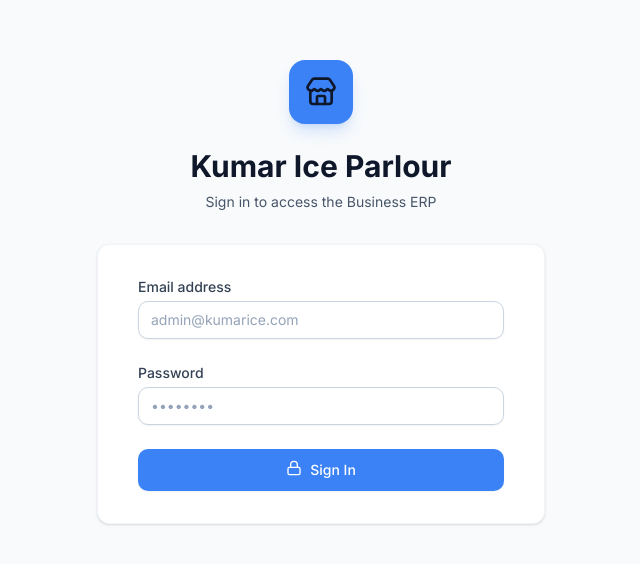
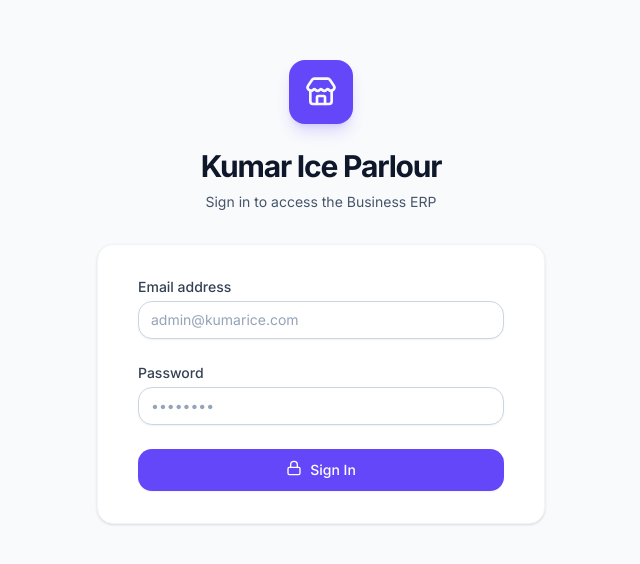
Before and after one commit to Pratul-Kumar/kumariceplaour, a React (Vite) app: page /login in a window 1280 px wide. Shown: the part 108-672 px from the top of the page, without its empty margins (319-959 px from the left). Built offline with nearby package versions, Linux system fonts and the light colour scheme; no server answers.

Commit message:
fix: strip undefined fields before saving staff to Firestore

```diff
--- a/src/App.tsx
+++ b/src/App.tsx
@@ -21,7 +21,7 @@ const HistoryReports = lazy(() => import("@/pages/HistoryReports").then(m => ({
 const FullPageLoader = ({ message = "Connecting to Cloud..." }: { message?: string }) => (
   <div className="h-screen w-full flex items-center justify-center bg-background">
     <div className="flex flex-col items-center gap-3">
-      <div className="w-16 h-16 rounded-2xl bg-white flex items-center justify-center shadow-lg border border-border/50">
+      <div className="w-16 h-16 rounded-2xl flex items-center justify-center shadow-lg">
         <img src="/logo.png" alt="Logo" className="w-12 h-12 object-contain" />
       </div>
       <Loader2 className="h-6 w-6 animate-spin text-primary" />
--- a/src/index.css
+++ b/src/index.css
@@ -1,128 +1,232 @@
-/* Font loaded via index.html <link> tag for optimal preconnect performance */
-
 @tailwind base;
 @tailwind components;
 @tailwind utilities;
 
-/* ============================================================
-   CSS CUSTOM PROPERTIES — DESIGN TOKENS
-   ============================================================ */
 @layer base {
   :root {
+    /* Colors */
     --background: 0 0% 100%;
     --foreground: 222 47% 11%;
+
     --card: 0 0% 100%;
     --card-foreground: 222 47% 11%;
+
     --popover: 0 0% 100%;
     --popover-foreground: 222 47% 11%;
-    --primary: 221 83% 53%;
+
+    --primary: 250 95% 63%;
+    --primary-hover: 252 100% 70%;
     --primary-foreground: 210 40% 98%;
-    --secondary: 210 40% 96.1%;
-    --secondary-foreground: 222.2 47.4% 11.2%;
-    --muted: 210 40% 96.1%;
-    --muted-foreground: 215.4 16.3% 46.9%;
-    --accent: 210 40% 96.1%;
-    --accent-foreground: 222.2 47.4% 11.2%;
+
+    --secondary: 210 40% 96%;
+    --secondary-foreground: 222 47% 11%;
+
+    --muted: 210 40% 96%;
+    --muted-foreground: 215 16% 47%;
+
+    --accent: 280 95% 68%;
+    --accent-foreground: 0 0% 100%;
+
     --destructive: 0 84% 60%;
     --destructive-foreground: 0 0% 100%;
-    --border: 214.3 31.8% 91.4%;
-    --input: 214.3 31.8% 91.4%;
-    --ring: 221 83% 53%;
-    --radius: 0.75rem;
+
     --success: 160 84% 39%;
     --success-foreground: 0 0% 100%;
+
     --warning: 38 92% 50%;
     --warning-foreground: 0 0% 100%;
+
+    --border: 214 32% 91%;
+    --input: 214 32% 91%;
+    --ring: 250 95% 63%;
+
+    /* Radius */
+    --radius: 1rem;
+
+    /* Shadows */
+    --shadow-xs: 0 1px 2px rgba(0, 0, 0, 0.04);
+
+    --shadow-sm:
+      0 2px 8px rgba(0, 0, 0, 0.06);
+
+    --shadow-md:
+      0 10px 30px rgba(0, 0, 0, 0.08),
+      0 4px 12px rgba(0, 0, 0, 0.04);
+
+    --shadow-lg:
+      0 24px 60px rgba(0, 0, 0, 0.14);
+
+    /* Motion */
+    --ease-out-expo: cubic-bezier(0.16, 1, 0.3, 1);
+
+    /* Gradients */
+    --gradient-primary:
+      linear-gradient(
+        135deg,
+        hsl(var(--primary)),
+        hsl(var(--accent))
+      );
+
+    /* Fonts */
+    --font-sans:
+      'Inter',
+      -apple-system,
+      BlinkMacSystemFont,
+      'Segoe UI',
+      sans-serif;
+
+    --font-mono:
+      'JetBrains Mono',
+      ui-monospace,
+      monospace;
   }
 
   .dark {
-    --background: 222.2 84% 4.9%;
+    --background: 222 30% 7%;
     --foreground: 210 40% 98%;
-    --card: 222.2 84% 4.9%;
+
+    --card: 222 28% 10%;
     --card-foreground: 210 40% 98%;
-    --popover: 222.2 84% 4.9%;
+
+    --popover: 222 28% 10%;
     --popover-foreground: 210 40% 98%;
-    --primary: 217.2 91.2% 59.8%;
-    --primary-foreground: 222.2 47.4% 11.2%;
-    --secondary: 217.2 32.6% 17.5%;
+
+    --secondary: 217 33% 18%;
     --secondary-foreground: 210 40% 98%;
-    --muted: 217.2 32.6% 17.5%;
-    --muted-foreground: 215 20.2% 65.1%;
-    --accent: 217.2 32.6% 17.5%;
-    --accent-foreground: 210 40% 98%;
-    --destructive: 0 63% 55%;
-    --destructive-foreground: 210 40% 98%;
-    --border: 217.2 32.6% 17.5%;
-    --input: 217.2 32.6% 17.5%;
-    --ring: 212.7 26.8% 83.9%;
-    --success: 160 60% 45%;
-    --success-foreground: 0 0% 100%;
-    --warning: 38 80% 55%;
-    --warning-foreground: 0 0% 100%;
+
+    --muted: 217 33% 18%;
+    --muted-foreground: 215 20% 68%;
+
+    --border: 217 20% 20%;
+    --input: 217 20% 20%;
+
+    --shadow-xs: 0 1px 2px rgba(0, 0, 0, 0.25);
+
+    --shadow-sm:
+      0 2px 8px rgba(0, 0, 0, 0.3);
+
+    --shadow-md:
+      0 10px 30px rgba(0, 0, 0, 0.35),
+      0 4px 12px rgba(0, 0, 0, 0.2);
+
+    --shadow-lg:
+      0 24px 60px rgba(0, 0, 0, 0.5);
   }
-}
 
-/* ============================================================
-   BASE STYLES
-   ============================================================ */
-@layer base {
   * {
     @apply border-border;
     box-sizing: border-box;
   }
 
   html {
+    scroll-behavior: smooth;
     -webkit-tap-highlight-color: transparent;
-    scroll-behavior: smooth;
   }
 
   body {
     @apply bg-background text-foreground;
-    font-family: 'Inter', -apple-system, BlinkMacSystemFont, 'Segoe UI', sans-serif;
+
+    font-family: var(--font-sans);
+
+    overflow-x: hidden;
+
+    text-rendering: optimizeLegibility;
+
     -webkit-font-smoothing: antialiased;
     -moz-osx-font-smoothing: grayscale;
-    overflow-x: hidden;
+
+    background:
+      radial-gradient(
+        circle at top left,
+        rgba(99, 102, 241, 0.12),
+        transparent 30%
+      ),
+      radial-gradient(
+        circle at bottom right,
+        rgba(168, 85, 247, 0.12),
+        transparent 30%
+      ),
+      hsl(var(--background));
   }
 
-  /* Scrollbar styling */
+  /* Typography */
+
+  h1,
+  h2,
+  h3,
+  h4 {
+    letter-spacing: -0.04em;
+    line-height: 1;
+    color: hsl(var(--foreground));
+  }
+
+  h1 {
+    font-size: clamp(3rem, 7vw, 5.5rem);
+    font-weight: 800;
+  }
+
+  h2 {
+    font-size: clamp(2rem, 5vw, 3rem);
+    font-weight: 700;
+  }
+
+  h3 {
+    font-size: clamp(1.25rem, 3vw, 1.75rem);
+    font-weight: 600;
+  }
+
+  p {
+    line-height: 1.75;
+    color: hsl(var(--muted-foreground));
+  }
+
+  code {
+    font-family: var(--font-mono);
+
+    padding: 0.25rem 0.5rem;
+
+    border-radius: 0.5rem;
+
+    background: hsl(var(--muted));
+
+    font-size: 0.9em;
+  }
+
+  /* Selection */
+
+  ::selection {
+    background: hsl(var(--primary) / 0.2);
+    color: hsl(var(--foreground));
+  }
+
+  /* Scrollbar */
+
   ::-webkit-scrollbar {
-    width: 4px;
-    height: 4px;
+    width: 10px;
+    height: 10px;
   }
+
   ::-webkit-scrollbar-track {
     background: transparent;
   }
+
   ::-webkit-scrollbar-thumb {
-    @apply bg-border rounded-full;
-  }
-  ::-webkit-scrollbar-thumb:hover {
-    @apply bg-muted-foreground;
+    background:
+      linear-gradient(
+        to bottom,
+        hsl(var(--primary)),
+        hsl(var(--accent))
+      );
+
+    border-radius: 999px;
   }
 
-  /* Input date/month dark mode */
-  input[type="date"],
-  input[type="month"],
-  input[type="time"] {
-    @apply bg-background text-foreground;
-    color-scheme: dark;
+  ::-webkit-scrollbar-thumb:hover {
+    opacity: 0.8;
   }
 
-  .dark input[type="date"],
-  .dark input[type="month"],
-  .dark input[type="time"] {
-    color-scheme: dark;
-  }
+  /* Focus */
 
-  /* Select dark mode */
-  select {
-    @apply bg-background text-foreground;
-  }
-  .dark select option {
-    background: hsl(var(--card));
-    color: hsl(var(--foreground));
-  }
-
-  /* Focus ring */
   :focus-visible {
     outline: 2px solid hsl(var(--primary));
     outline-offset: 2px;
@@ -130,37 +234,103 @@
 }
 
 /* ============================================================
-   UTILITY CLASSES
+   COMPONENT UTILITIES
    ============================================================ */
+
 @layer utilities {
+  .glass {
+    backdrop-filter: blur(20px) saturate(180%);
+    -webkit-backdrop-filter: blur(20px) saturate(180%);
+
+    background:
+      linear-gradient(
+        to bottom right,
+        rgba(255,255,255,0.14),
+        rgba(255,255,255,0.04)
+      );
+
+    border: 1px solid rgba(255,255,255,0.12);
+
+    box-shadow:
+      var(--shadow-md),
+      inset 0 1px rgba(255,255,255,0.08);
+  }
+
+  .dark .glass {
+    background:
+      linear-gradient(
+        to bottom right,
+        rgba(255,255,255,0.06),
+        rgba(255,255,255,0.02)
+      );
+
+    border: 1px solid rgba(255,255,255,0.06);
+  }
+
+  .card {
+    background: hsl(var(--card) / 0.7);
+
+    border: 1px solid hsl(var(--border));
+
+    border-radius: calc(var(--radius) + 4px);
+
+    backdrop-filter: blur(14px);
+
+    box-shadow: var(--shadow-sm);
+
+    transition:
+      transform 0.3s var(--ease-out-expo),
+      box-shadow 0.3s var(--ease-out-expo),
+      border-color 0.3s ease;
+  }
+
+  .card:hover {
+    transform: translateY(-4px);
+    box-shadow: var(--shadow-md);
+  }
+
+  .interactive {
+    transition:
+      transform 0.3s var(--ease-out-expo),
+      box-shadow 0.3s var(--ease-out-expo),
+      border-color 0.3s ease,
+      background-color 0.3s ease;
+  }
+
+  .interactive:hover {
+    transform: translateY(-2px);
+    box-shadow: var(--shadow-md);
+  }
+
+  .bg-gradient-primary {
+    background: var(--gradient-primary);
+  }
+
+  .text-gradient {
+    background: var(--gradient-primary);
+
+    -webkit-background-clip: text;
+    -webkit-text-fill-color: transparent;
+
+    background-clip: text;
+    color: transparent;
+  }
+
   .animate-fade-in {
-    /* Use opacity+transform only — GPU composited, zero layout cost */
-    animation: fade-in 0.15s ease-out both;
+    animation:
+      fade-in 0.3s var(--ease-out-expo) both;
   }
 
   .animate-slide-in {
-    animation: slide-in 0.2s ease-out both;
+    animation:
+      slide-in 0.35s var(--ease-out-expo) both;
   }
 
   .pb-safe {
-    padding-bottom: env(safe-area-inset-bottom, 1rem);
+    padding-bottom:
+      env(safe-area-inset-bottom, 1rem);
   }
 
-  .glass {
-    backdrop-filter: blur(12px);
-    -webkit-backdrop-filter: blur(12px);
-    background: rgba(255, 255, 255, 0.05);
-    border: 1px solid rgba(255, 255, 255, 0.1);
-  }
-
-  .text-gradient {
-    background: linear-gradient(135deg, hsl(var(--primary)), #f97316);
-    -webkit-background-clip: text;
-    -webkit-text-fill-color: transparent;
-    background-clip: text;
-  }
-
-  /* Mobile padding bottom for nav bar */
   .pb-mobile {
     padding-bottom: 80px;
   }
@@ -175,19 +345,35 @@
 /* ============================================================
    KEYFRAMES
    ============================================================ */
+
 @keyframes fade-in {
-  from { opacity: 0; transform: translateY(4px); }
-  to   { opacity: 1; transform: translateY(0); }
+  from {
+    opacity: 0;
+    transform: translateY(6px);
+  }
+
+  to {
+    opacity: 1;
+    transform: translateY(0);
+  }
 }
 
 @keyframes slide-in {
-  from { opacity: 0; transform: translateX(-8px); }
-  to   { opacity: 1; transform: translateX(0); }
+  from {
+    opacity: 0;
+    transform: translateX(-10px);
+  }
+
+  to {
+    opacity: 1;
+    transform: translateX(0);
+  }
 }
 
 /* ============================================================
-   RECHARTS THEME
+   RECHARTS
    ============================================================ */
+
 .recharts-tooltip-wrapper {
   outline: none !important;
 }
@@ -199,7 +385,7 @@
 /* ============================================================
    PERFORMANCE
    ============================================================ */
-/* Only promote elements that actually animate to GPU layers */
+
 .animate-spin,
 .animate-pulse,
 .animate-fade-in,
@@ -207,19 +393,20 @@
   will-change: transform, opacity;
 }
 
-/* Contain layout for major page sections to reduce paint areas */
 [data-page-content] {
   contain: layout style;
 }
 
-/* Prefers reduced motion: respect OS setting */
+/* ============================================================
+   REDUCED MOTION
+   ============================================================ */
+
 @media (prefers-reduced-motion: reduce) {
-  .animate-fade-in,
-  .animate-slide-in,
-  .transition-all,
-  .transition-colors,
-  .transition-transform {
+  *,
+  *::before,
+  *::after {
     animation: none !important;
     transition: none !important;
+    scroll-behavior: auto !important;
   }
 }
```
Also changed, not shown: src/pages/StaffManagement.tsx (+8 -3 lines).
